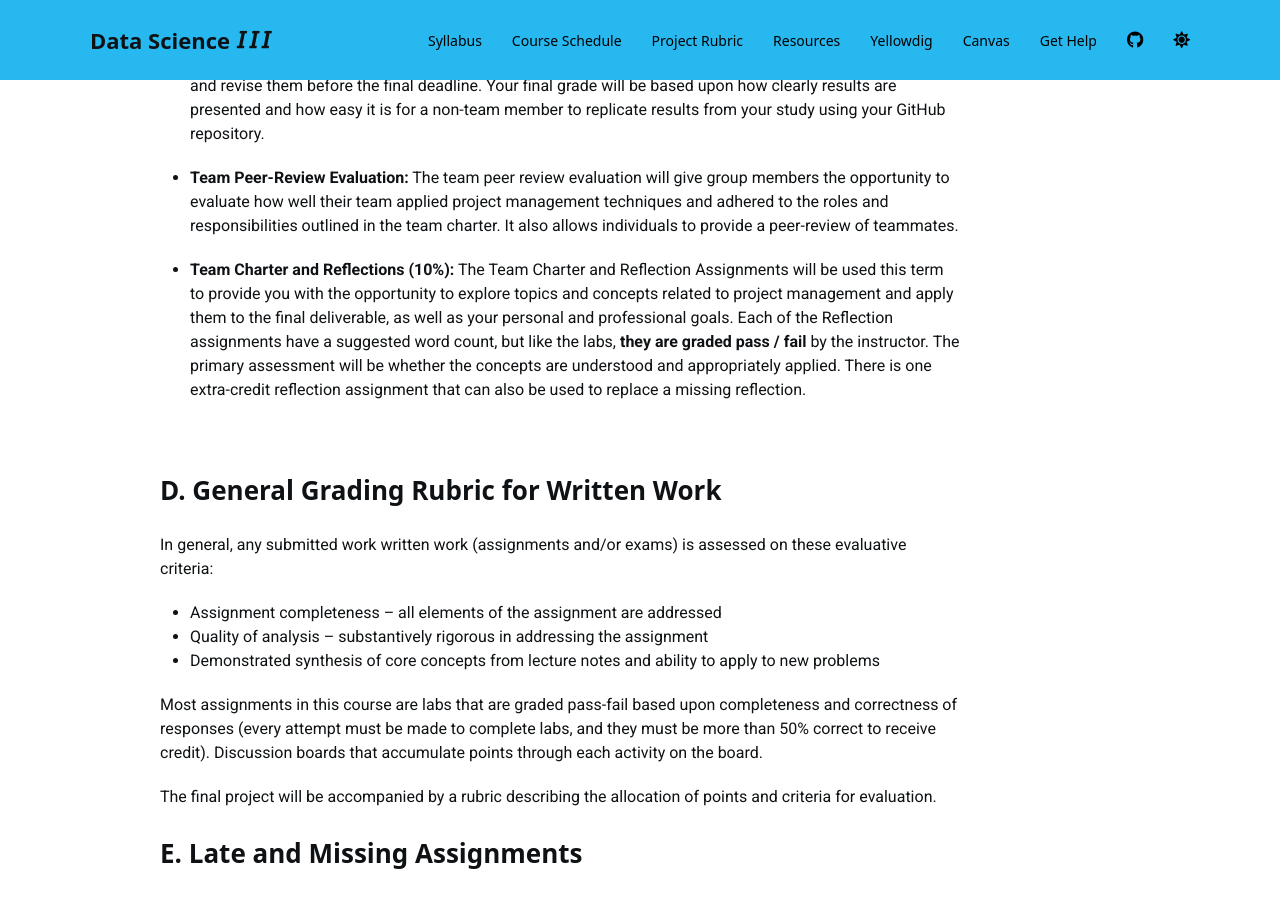
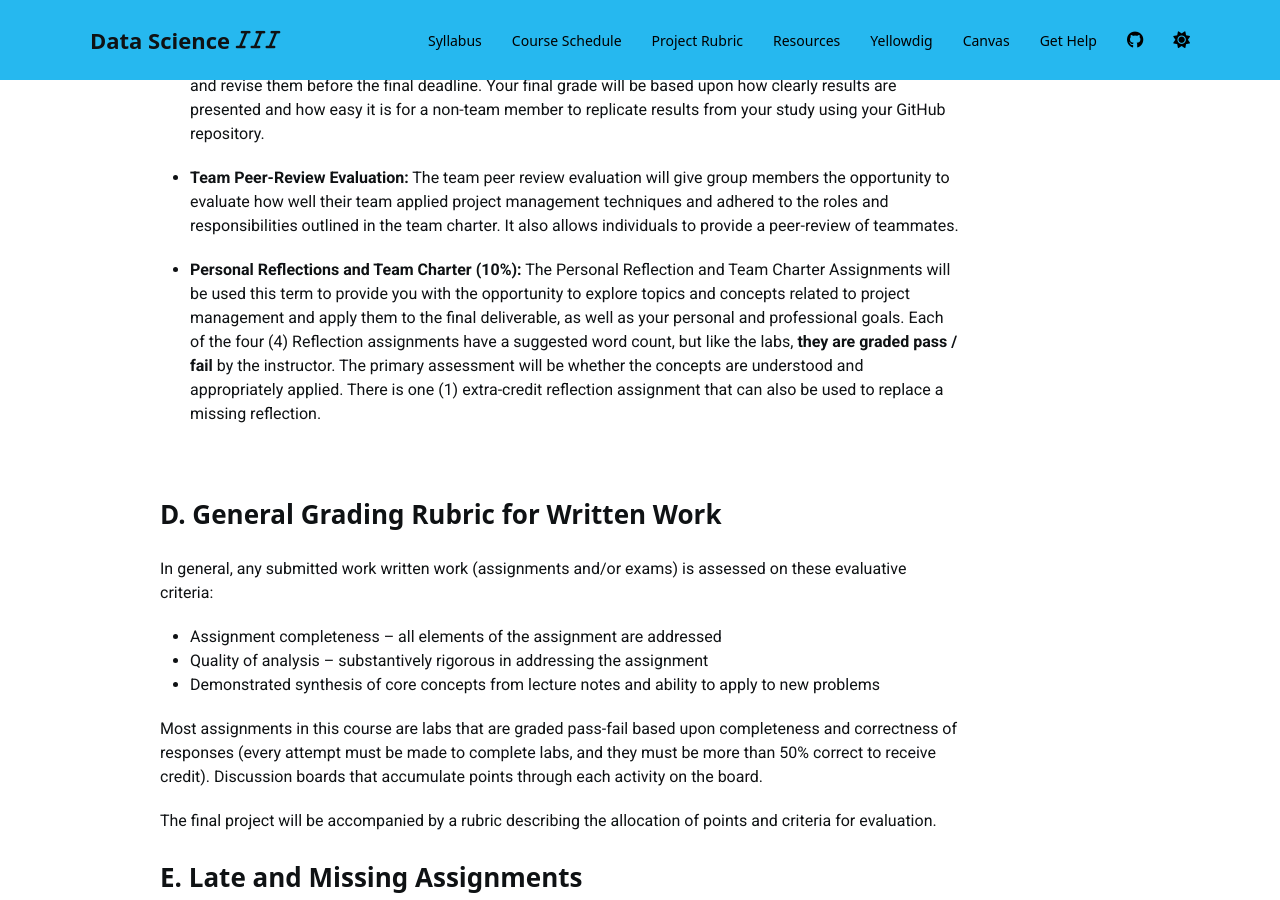
Before and after one commit to Watts-College/cpp-528-fall-2021, a Jekyll site: the page built from index.md, in a window 1280 px wide and 900 px high, scrolled down 5746 px. Built offline with Jekyll 4.4.1, drawn with Linux system fonts in a browser that asks for light colours; nearby versions of some CDN libraries; a script bundle is joined from its source files by our own code; library files that are not in the unit come from our copies; a style sheet for code colours, icons or effects is not loaded.

Commit message:
Update index.md

```diff
--- a/index.md
+++ b/index.md
@@ -156,7 +156,7 @@ The assigned work for the term comes in the form of four elements, described bel
 
 - **Team Peer-Review Evaluation:** The team peer review evaluation will give group members the opportunity to evaluate how well their team applied project management techniques and adhered to the roles and responsibilities outlined in the team charter. It also allows individuals to provide a peer-review of teammates.
 
-- **Team Charter and Reflections (10%):**  The Team Charter and Reflection Assignments will be used this term to provide you with the opportunity to explore topics and concepts related to project management and apply them to the final deliverable, as well as your personal and professional goals. Each of the Reflection assignments have a suggested word count, but like the labs, **they are graded pass / fail** by the instructor. The primary assessment will be whether the concepts are understood and appropriately applied. There is one extra-credit reflection assignment that can also be used to replace a missing reflection.
+- **Personal Reflections and Team Charter (10%):**  The Personal Reflection and Team Charter Assignments will be used this term to provide you with the opportunity to explore topics and concepts related to project management and apply them to the final deliverable, as well as your personal and professional goals. Each of the four (4) Reflection assignments have a suggested word count, but like the labs, **they are graded pass / fail** by the instructor. The primary assessment will be whether the concepts are understood and appropriately applied. There is one (1) extra-credit reflection assignment that can also be used to replace a missing reflection.
 
 <br>
 
```
